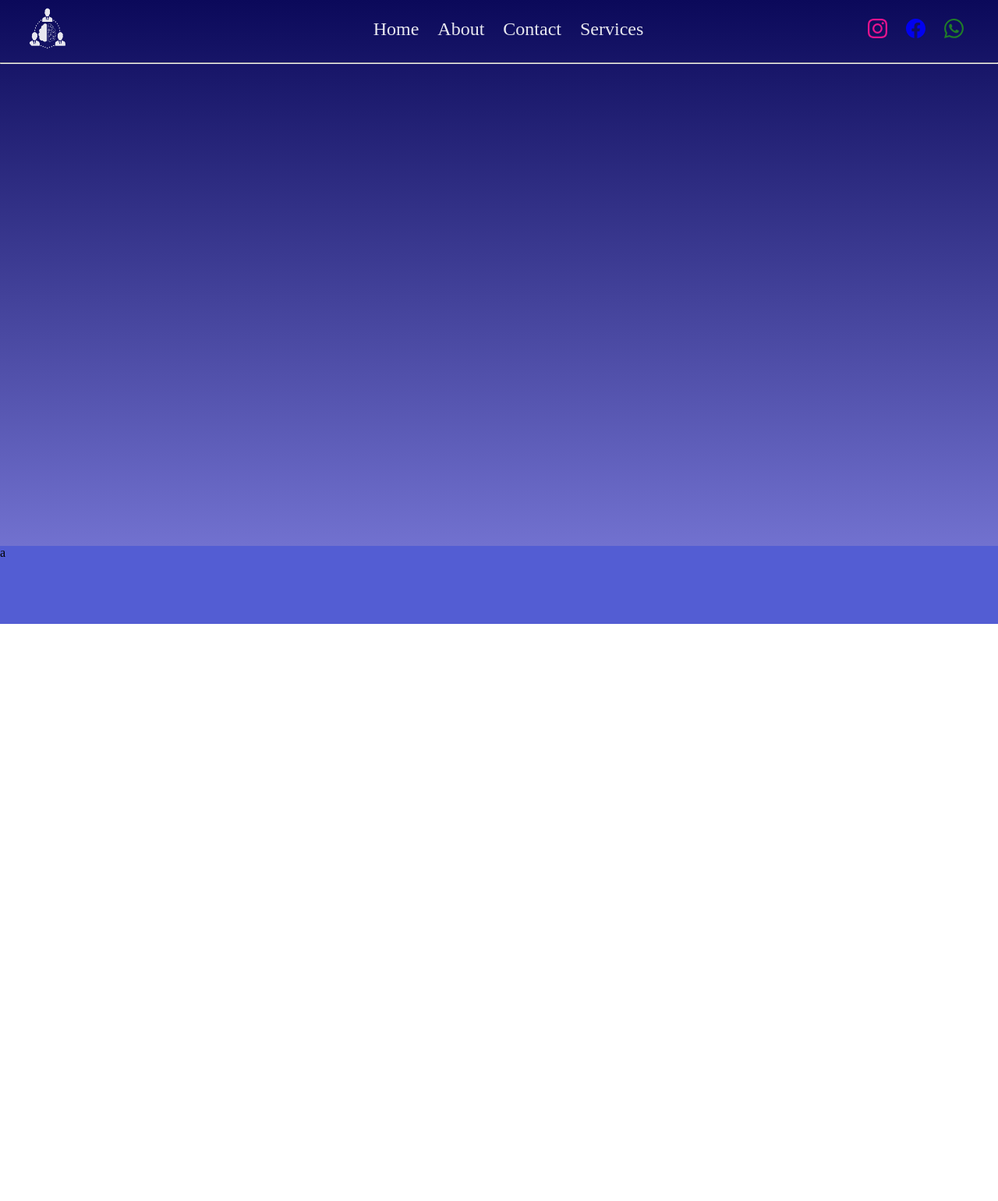
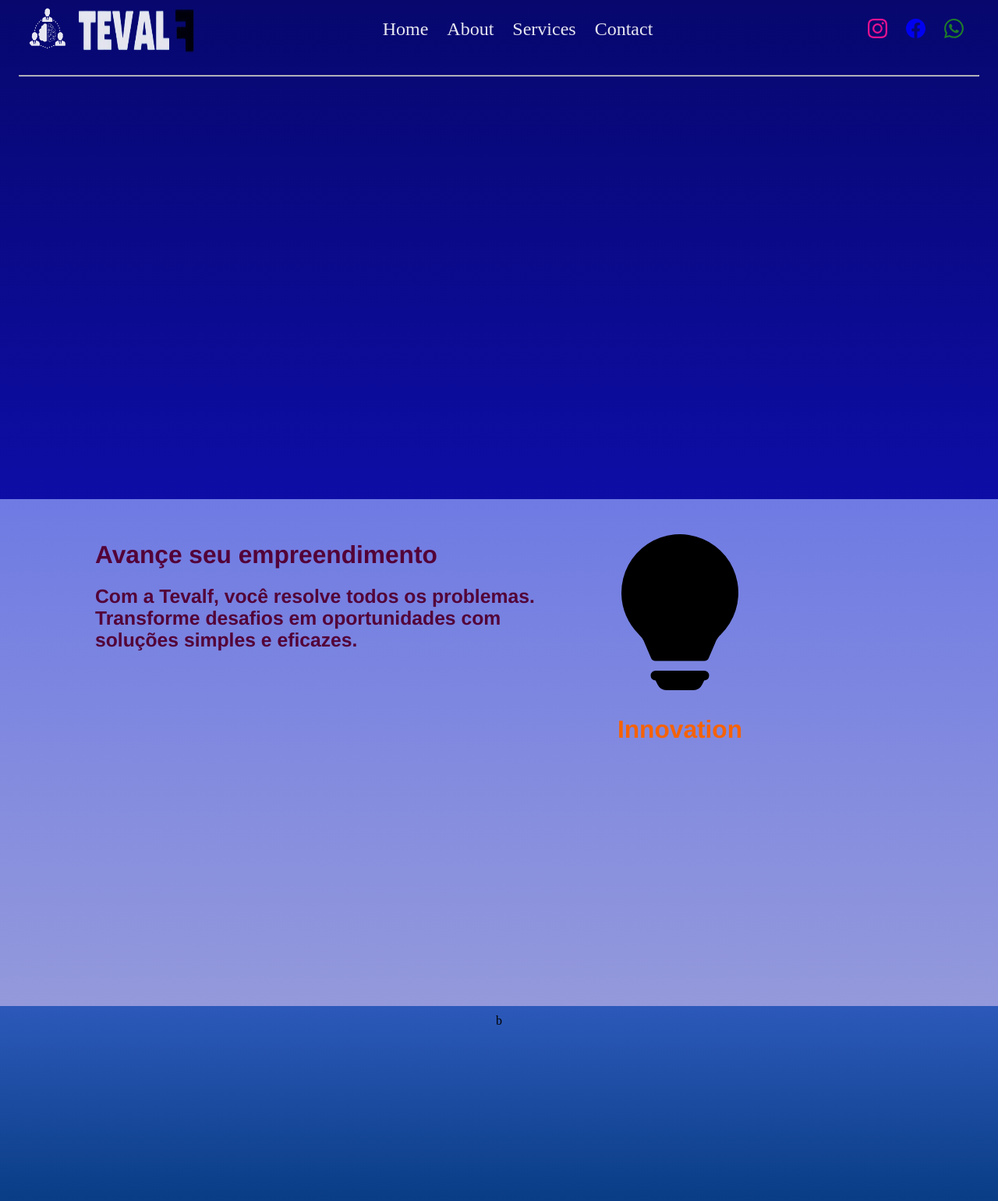
Before and after one commit to igorrm19/Projeto_Tvalf, a plain HTML site: page index.html in a window 1280 px wide. Shown: the whole page at 78% size. Before the commit the page ends 800 px from the top, so only its background shows below. Drawn offline with Linux system fonts and the light colour scheme; a web font is replaced by a local one.

Commit message:
Domingo, 19/maio/2024

```diff
--- a/CSS/index.css
+++ b/CSS/index.css
@@ -15,7 +15,7 @@ html, body{
 }
 
 body{
-   background: linear-gradient(rgb(11, 9, 90),  rgb(128, 128, 224));
+    background: linear-gradient(rgb(7, 7, 110), rgb(15, 15, 180));
 }
 
 
@@ -30,7 +30,15 @@ header{
     padding: 1.5rem;
 }
 
+
+
+hr{
+margin-top: 40px;
+}
+
+
 header nav ul{
+    background-color: transparent;
     margin: 0 auto;
     width: 100;
     display: flex;
@@ -41,7 +49,6 @@ header nav ul{
 }
 
 header nav ul li{
-    width: 100;
     height: 2rem;
     padding: 0 0.75rem;
     font-size:1.5rem;
@@ -53,6 +60,14 @@ header nav ul li{
 a{
     text-decoration: none;
     color: inherit;
+}
+
+a:hover{
+    color: rgb(0, 255, 255);
+}
+
+svg:hover{
+    color: rgb(0, 255, 255);
 }
 
 .logo{
@@ -87,10 +102,23 @@ a{
 }
 
 
+#about{
+    height: 550px;
+}
+
+#services{
+    height: 650px;
+    background: linear-gradient(rgb(111, 123, 227), rgb(148, 153, 219));
+    margin-top: -32px;
+}
+
+
 footer{
-    background-color: rgb(83, 93, 211);
-    position: absolute;
-    bottom: 0;
-    height: 100px;
+    background: linear-gradient( rgb(44, 89, 186), rgb(9, 61, 133));
+    left: 0;
+    text-align: center;
+    padding: 10px;
+    z-index: 1;
+    height: 250px;
     width: 100%;
 }
--- /dev/null
+++ b/CSS/main.css
@@ -0,0 +1,60 @@
+#main_services{
+    color: rgb(83, 3, 56);;
+    font-family:Georgia, 'Times New Roman', Times, serif;
+    padding: 2.5rem;
+    margin: 2rem;
+    position: absolute;
+    left: 50px;
+    top: 600px;
+    font-size: calc(0.600rem + .9vw);
+    font-weight: 500;
+}
+
+
+
+.bi-lightbulb-fill{
+    color: black;
+    display: flex;
+    align-items: center;
+    justify-content: center;
+    height: 200px;
+    width: 200px;
+    margin-left: 650px;
+    margin-top: -150px;
+}
+
+
+.bi-lightbulb-fill:hover{
+    color: black;
+}
+
+#h2-services-fill{
+    margin-top: -50px;
+    font-family: 'Franklin Gothic Medium', 'Arial Narrow', Arial, sans-serif;
+}
+
+
+.h-main{
+    font-family:'Franklin Gothic Medium', 'Arial Narrow', Arial, sans-serif;
+}
+
+
+
+
+
+
+
+
+
+
+
+
+
+
+#logo-text{
+    position: absolute;
+    left: 100px;
+    width: 150px;
+    border-radius: 0;
+
+}
--- a/CSS/reset.css
+++ b/CSS/reset.css
@@ -3,5 +3,4 @@
     padding: 0;
     box-sizing: border-box;
     font-family: 'Jersey 25';
-
 }
--- a/index.html
+++ b/index.html
@@ -6,6 +6,8 @@
 
     <link rel="stylesheet" href="./CSS/index.css">
     <link rel="stylesheet" href="./CSS/reset.css">
+    <link rel="stylesheet" href="./CSS/main.css">
+    <link rel="stylesheet" href="./src/index.js">
 
     <link rel="preconnect" href="https://fonts.googleapis.com">
     <link rel="preconnect" href="https://fonts.gstatic.com" crossorigin>
@@ -19,11 +21,12 @@
     <header id="home">
         <nav>
             <ul>
-                <li><img class="logo" src="./public/Logo-ft-s-fundo.png" alt="" srcset=""></li>
+                <li><img  class="logo" src="./public/Logo-ft-s-fundo.png" alt="" srcset=""></li>
+                <li><img id="logo-text"  class="logo" src="./public/logo-text-s-fundo.png" alt="" srcset=""></li>
                 <li> <a href="#home">Home</a></li>
-                <li><a href="#about">About</a></li>
+                <li><a href="#home">About</a></li>
+                <li><a href="#services">Services</a></li>
                 <li><a href="#contact">Contact</a></li>
-                <li><a href="#services">Services</a></li>
             </ul>
 
             <ul class="redes-sociais">
@@ -61,9 +64,9 @@
                 </a></li>
             </ul>
         </nav>
+        <hr>
     </header>
 
-    <hr>
 
     <main>
         <section id="about">
@@ -71,12 +74,34 @@
         </section>
 
         <section  id="services">
-
+            <div id="main_services">
+                <div>
+                  <h1 class="h-main" style="line-height: 2.5;">Avançe seu empreendimento</h1>
+                  <h3 class="h-main">Com a Tevalf, você resolve todos os problemas. <br> Transforme desafios em oportunidades com <br> soluções simples e eficazes.</h3>
+              </div>
+              <div>
+                <svg xmlns="http://www.w3.org/2000/svg"
+                     id="luz"
+                     onclick="click()"
+                     width="16"
+                     height="16"
+                     fill="currentColor"
+                     class="bi-lightbulb-fill"
+                     viewBox="0 0 16 16">
+                    <path d="M2 6a6 6 0 1 1 10.174 4.31c-.203.196-.359.4-.453.619l-.762 1.769A.5.5 0 0 1 10.5 13h-5a.5.5 0 0 1-.46-.302l-.761-1.77a2 2 0 0 0-.453-.618A5.98 5.98 0 0 1 2 6m3 8.5a.5.5 0 0 1 .5-.5h5a.5.5 0 0 1 0 1l-.224.447a1 1 0 0 1-.894.553H6.618a1 1 0 0 1-.894-.553L5.5 15a.5.5 0 0 1-.5-.5"/>
+                </svg>
+                <h2 id="h2-services-fill" class="bi-lightbulb-fill" style="color: rgb(245, 98, 6); ">Innovation</h2>
+              </div>
+            </div>
         </section>
     </main>
 
     <footer id="contact">
-    a
+    b
     </footer>
 </body>
+
+
+<script defer src="./src/index.js"></script>
+
 </html>
--- /dev/null
+++ b/src/index.js
@@ -0,0 +1,25 @@
+    let cor = "yellow"
+    let contador = 0
+
+
+    function alterarCor(Luz){
+        contador++
+
+        if (contador % 2 === 0) {
+
+            Luz.style.color = "black"
+
+        } else {
+            Luz.style.color = cor
+        }
+
+
+    }
+
+    const Luz = document.getElementById('luz').onclick = function (){
+        alterarCor(this)
+    };
+
+
+
+    console.log(Luz);
```
Also changed, not shown: public/lampada.png (added), public/logo-text-s-fundo.png (added).
